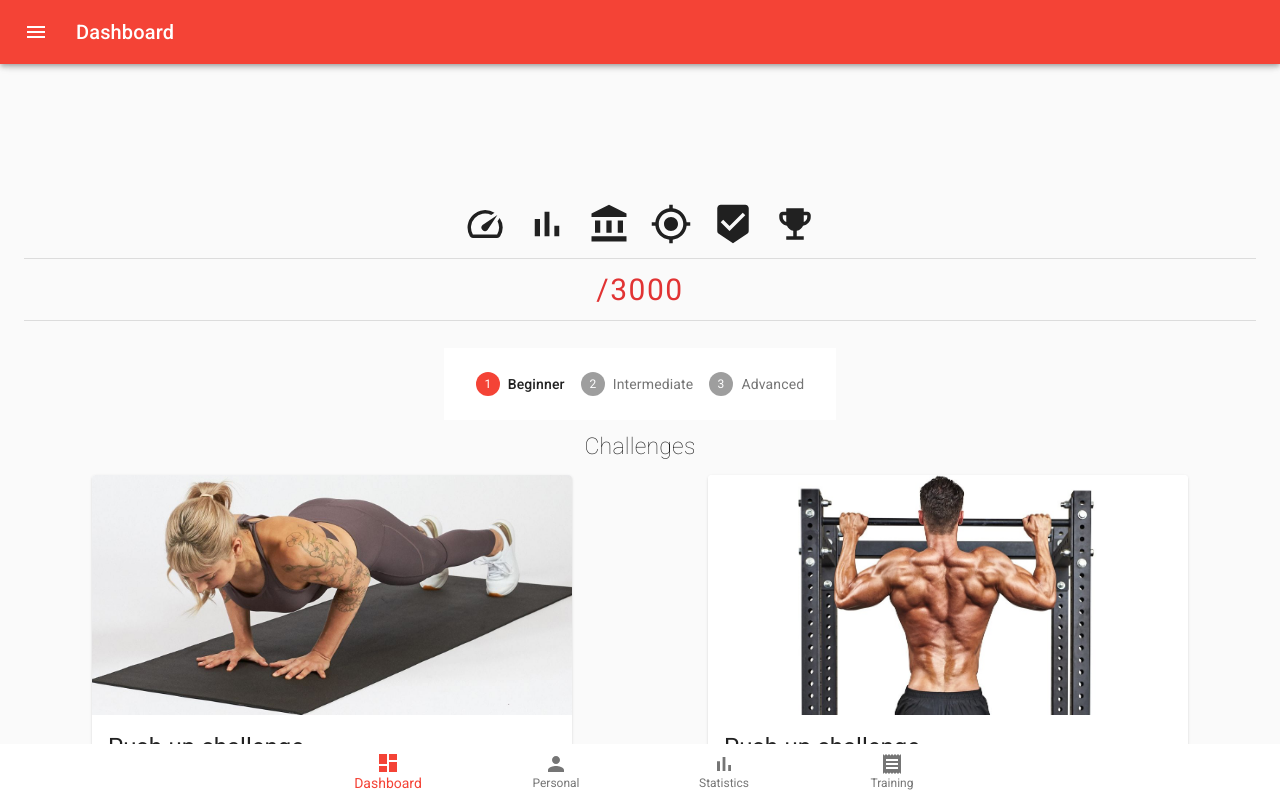
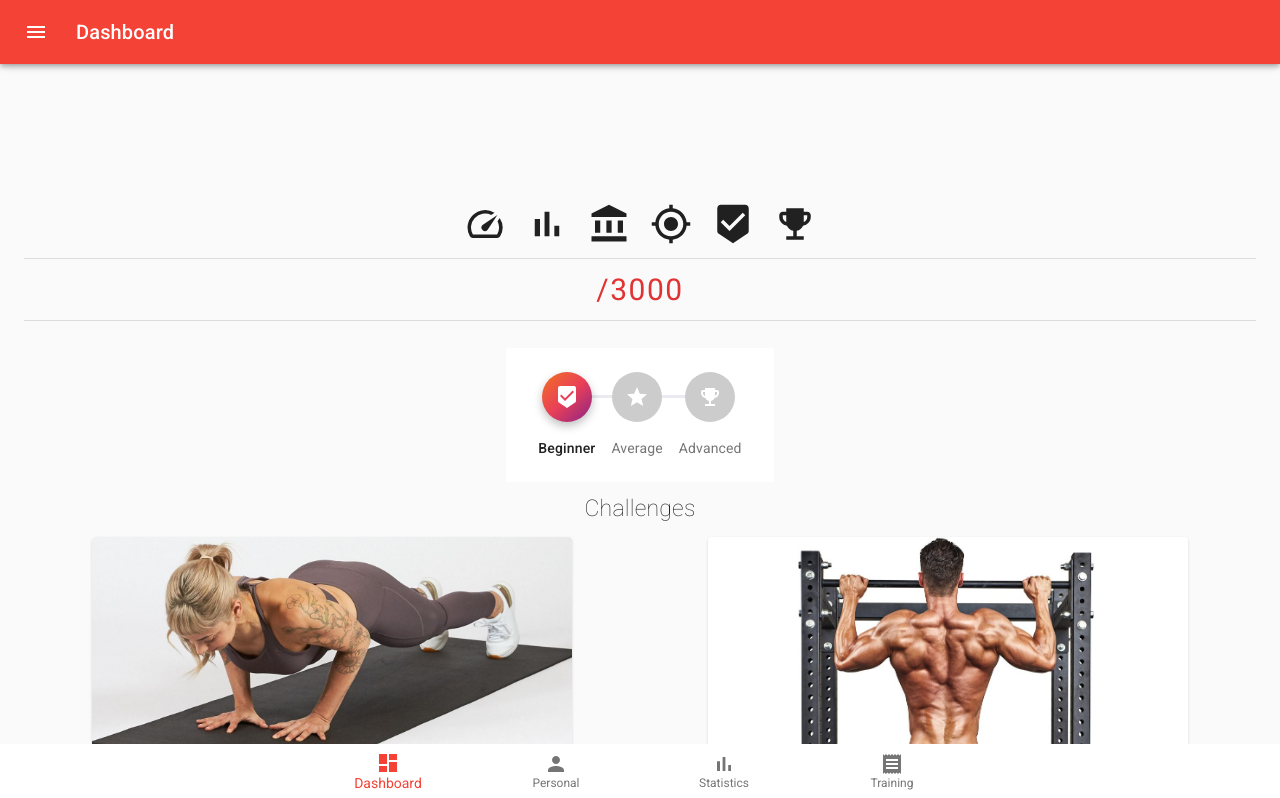
Before and after one commit to Giulianini/ASW-1920-GYMMY, a React (Create React App) app in the folder app/: page /user/dashboard in a window 1280 px wide. Shown: the top 798 px of the page. Built offline with nearby package versions, Linux system fonts and the light colour scheme; no server answers.

Commit message:
custom Stepper

```diff
--- /dev/null
+++ b/app/src/components/user/dashboard/CustomStepper.js
@@ -0,0 +1,217 @@
+import React from 'react';
+import PropTypes from 'prop-types';
+import { makeStyles, withStyles } from '@material-ui/core/styles';
+import clsx from 'clsx';
+import Stepper from '@material-ui/core/Stepper';
+import Step from '@material-ui/core/Step';
+import StepLabel from '@material-ui/core/StepLabel';
+import Check from '@material-ui/icons/Check';
+import BeenhereIcon from '@material-ui/icons/Beenhere';
+import GradeIcon from '@material-ui/icons/Grade';
+import EmojiEventsIcon from '@material-ui/icons/EmojiEvents';
+import StepConnector from '@material-ui/core/StepConnector';
+
+withStyles({
+    alternativeLabel: {
+        top: 10,
+        left: 'calc(-50% + 16px)',
+        right: 'calc(50% + 16px)',
+    },
+    active: {
+        '& $line': {
+            borderColor: '#784af4',
+        },
+    },
+    completed: {
+        '& $line': {
+            borderColor: '#784af4',
+        },
+    },
+    line: {
+        borderColor: '#eaeaf0',
+        borderTopWidth: 3,
+        borderRadius: 1,
+    },
+})(StepConnector);
+
+const useStepIconStyle = makeStyles({
+    root: {
+        color: '#eaeaf0',
+        display: 'flex',
+        height: 22,
+        alignItems: 'center',
+    },
+    active: {
+        color: '#784af4',
+    },
+    circle: {
+        width: 8,
+        height: 8,
+        borderRadius: '50%',
+        backgroundColor: 'currentColor',
+    },
+    completed: {
+        color: '#784af4',
+        zIndex: 1,
+        fontSize: 18,
+    },
+});
+
+function StepIcons(props) {
+    const classes = useStepIconStyle();
+    const { active, completed } = props;
+
+    return (
+        <div
+            className={clsx(classes.root, {
+                [classes.active]: active,
+            })}
+        >
+            {completed ? <Check className={classes.completed} /> : <div className={classes.circle} />}
+        </div>
+    );
+}
+
+StepIcons.propTypes = {
+    /**
+     * Whether this step is active.
+     */
+    active: PropTypes.bool,
+    /**
+     * Mark the step as completed. Is passed to child components.
+     */
+    completed: PropTypes.bool,
+};
+
+const SteppingConnector = withStyles({
+    alternativeLabel: {
+        top: 23,
+    },
+    active: {
+        '& $line': {
+            backgroundImage:
+                'linear-gradient( 95deg,rgb(242,113,33) 0%,rgb(233,64,87) 50%,rgb(138,35,135) 100%)',
+        },
+    },
+    completed: {
+        '& $line': {
+            backgroundImage:
+                'linear-gradient( 95deg,rgb(242,113,33) 0%,rgb(233,64,87) 50%,rgb(138,35,135) 100%)',
+        },
+    },
+    line: {
+        height: 3,
+        border: 0,
+        backgroundColor: '#eaeaf0',
+        borderRadius: 1,
+    },
+})(StepConnector);
+
+const StepsStyling = makeStyles({
+    root: {
+        backgroundColor: '#ccc',
+        zIndex: 1,
+        color: '#fff',
+        width: 50,
+        height: 50,
+        display: 'flex',
+        borderRadius: '50%',
+        justifyContent: 'center',
+        alignItems: 'center',
+    },
+    active: {
+        backgroundImage:
+            'linear-gradient( 136deg, rgb(242,113,33) 0%, rgb(233,64,87) 50%, rgb(138,35,135) 100%)',
+        boxShadow: '0 4px 10px 0 rgba(0,0,0,.25)',
+    },
+    completed: {
+        backgroundImage:
+            'linear-gradient( 136deg, rgb(242,113,33) 0%, rgb(233,64,87) 50%, rgb(138,35,135) 100%)',
+    },
+});
+
+function StepIconFilling(props) {
+    const classes = StepsStyling();
+    const {active, completed} = props;
+
+    const icons = {
+        1: <BeenhereIcon />,
+        2: <GradeIcon />,
+        3: <EmojiEventsIcon />,
+    };
+
+    return (
+        <div
+            className={clsx(classes.root, {
+                [classes.active]: active,
+                [classes.completed]: completed,
+            })}
+        >
+            {icons[String(props.icon)]}
+        </div>
+    );
+}
+
+StepIconFilling.propTypes = {
+    /**
+     * Whether this step is active.
+     */
+    active: PropTypes.bool,
+    /**
+     * Mark the step as completed. Is passed to child components.
+     */
+    completed: PropTypes.bool,
+    /**
+     * The label displayed in the step icon.
+     */
+    icon: PropTypes.node,
+};
+
+const useStyles = makeStyles((theme) => ({
+    root: {
+        width: '100%',
+    },
+    button: {
+        marginRight: theme.spacing(1),
+    },
+    instructions: {
+        marginTop: theme.spacing(1),
+        marginBottom: theme.spacing(1),
+    },
+}));
+
+export default function CustomizedSteppers() {
+    const classes = useStyles();
+    const [activeStep, setActiveStep] = React.useState(0);  // 0 = beginner, 1 = intermediate, 2 = advanced
+
+    // Level increase
+    const handleNext = () => {
+        setActiveStep((prevLevel) => prevLevel + 1);
+    };
+
+    // Level decrease (perchè? boh. magari ti spacchi una gamba)
+    const handleBack = () => {
+        setActiveStep((prevLevel) => prevLevel - 1);
+    };
+
+    // Level reset to 0 (perchè? boh. magari ti spacchi pure l'altra)
+    const handleReset = () => {
+        setActiveStep(0);
+    };
+
+    return (
+        <div className={classes.root}>
+            <Stepper alternativeLabel activeStep={activeStep} connector={<SteppingConnector />}>
+                <Step key={"Beginner"}>
+                    <StepLabel StepIconComponent={StepIconFilling}>{"Beginner"}</StepLabel>
+                </Step>
+                <Step key={"Average"}>
+                    <StepLabel StepIconComponent={StepIconFilling}>{"Average"}</StepLabel>
+                </Step>
+                <Step key={"Advanced"}>
+                    <StepLabel StepIconComponent={StepIconFilling}>{"Advanced"}</StepLabel>
+                </Step>
+            </Stepper>
+        </div>
+    );
+}
--- a/app/src/components/user/dashboard/Dashboard.js
+++ b/app/src/components/user/dashboard/Dashboard.js
@@ -25,15 +25,13 @@ import AccountBalanceIcon from '@material-ui/icons/AccountBalance';
 import GpsFixedIcon from '@material-ui/icons/GpsFixed';
 import BeenhereIcon from '@material-ui/icons/Beenhere';
 import GradeIcon from '@material-ui/icons/Grade';
-import SettingsIcon from '@material-ui/icons/Settings';
-import VideoLabelIcon from '@material-ui/icons/VideoLabel';
-import GroupAddIcon from '@material-ui/icons/GroupAdd';
 import EmojiEventsIcon from '@material-ui/icons/EmojiEvents';
 import CardMedia from "@material-ui/core/CardMedia";
 import CardContent from "@material-ui/core/CardContent";
 import ExerciseCard from "../training/ExerciseCard";
 import Course from "./Course";
 import Challenge from "./Challenge";
+import CustomStepper from "./CustomStepper"
 
 const useStyles = makeStyles(theme => ({
     rootGrid: {
@@ -130,16 +128,6 @@ const challenges = [{
     "image": "/benchPress.jpg",
 }]
 
-const levels = [
-    "Beginner", "Intermediate", "Advanced"
-]
-
-const icons = {
-    1: <SettingsIcon />,
-    2: <GroupAddIcon />,
-    3: <VideoLabelIcon />,
-};
-
 function Dashboard() {
     const classes = useStyles();
     const dialogRef = useRef({})
@@ -188,13 +176,7 @@ function Dashboard() {
                     </Grid>
                     <Grid item className={classes.vSpace}>
                         <div className={classes.centered}>
-                            <Stepper>
-                                {levels.map((label) => (
-                                    <Step key={label}>
-                                        <StepLabel>{label}</StepLabel>
-                                    </Step>
-                                ))}
-                            </Stepper>
+                            <CustomStepper key={0} item={0}/>
                         </div>
                     </Grid>
                     <Grid item className={classes.vSpace}>
```
